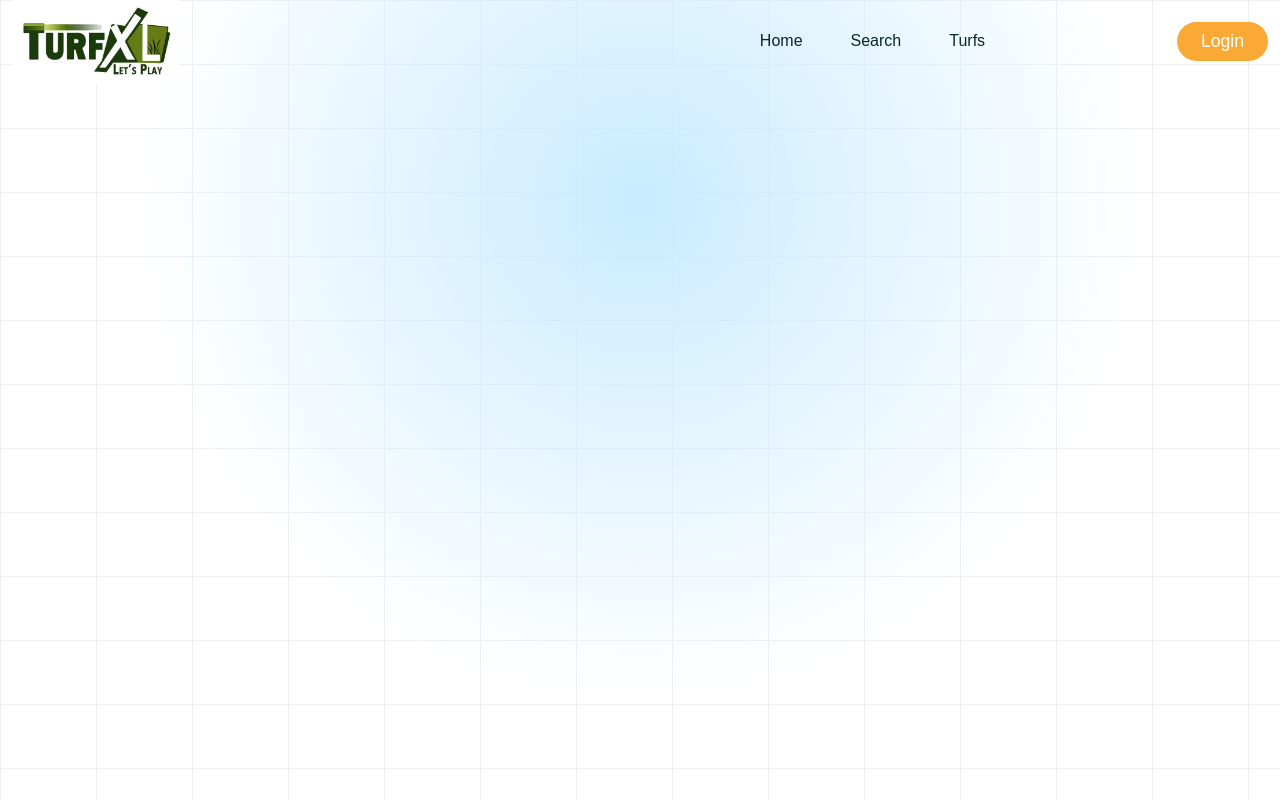
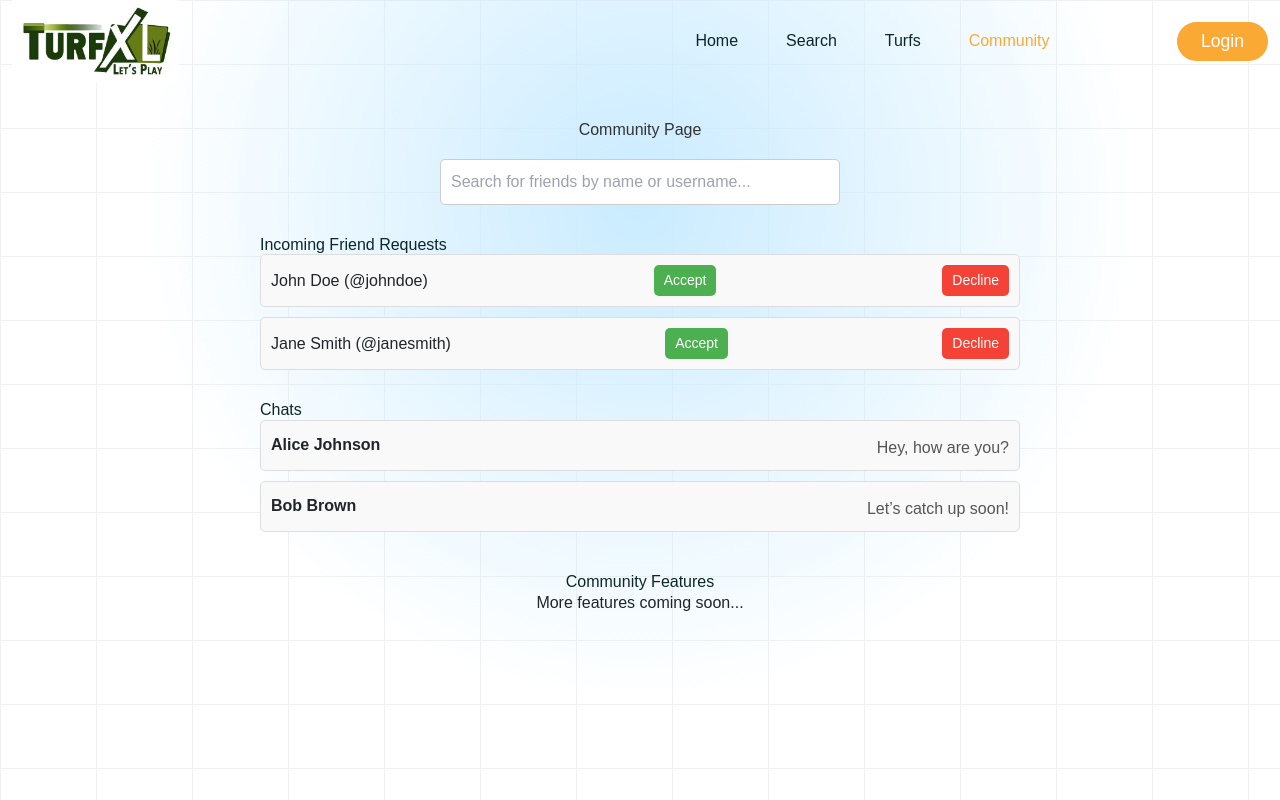
Before and after one commit to Notoriousmb10/TURFxL, a React (Create React App) app in the folder frontend/: page /community in a window 1280 px wide. Built offline with nearby package versions, Linux system fonts and the light colour scheme; no server answers.

Commit message:
made some changes to the frontend and added a new page for the community page

```diff
--- a/frontend/src/components/Header/Header.jsx
+++ b/frontend/src/components/Header/Header.jsx
@@ -27,6 +27,10 @@ const nav__links = [
   {
     path: "/turfs",
     display: "Turfs",
+  },
+  {
+    path: "/community",
+    display: "Community",
   },
 ];
 
--- /dev/null
+++ b/frontend/src/pages/CommunityPage.css
@@ -0,0 +1,110 @@
+.community-page {
+  font-family: Arial, sans-serif;
+  padding: 20px;
+  max-width: 800px;
+  margin: 0 auto;
+}
+
+.title {
+  text-align: center;
+  color: #333;
+}
+
+.search-bar-container {
+  margin: 20px 0;
+  text-align: center;
+}
+
+.search-bar {
+  width: 100%;
+  max-width: 400px;
+  padding: 10px;
+  font-size: 16px;
+  border: 1px solid #ccc;
+  border-radius: 5px;
+}
+
+.results-container {
+  margin-top: 20px;
+}
+
+.user-list {
+  list-style: none;
+  padding: 0;
+}
+
+.user-item {
+  padding: 10px;
+  border: 1px solid #ddd;
+  border-radius: 5px;
+  margin-bottom: 10px;
+  background-color: #f9f9f9;
+}
+
+.no-results {
+  text-align: center;
+  color: #888;
+}
+
+.features-section {
+  margin-top: 40px;
+  text-align: center;
+}
+
+.friend-requests-section,
+.chat-section {
+  margin-top: 30px;
+}
+
+.friend-requests-list,
+.chat-list {
+  list-style: none;
+  padding: 0;
+}
+
+.friend-request-item,
+.chat-item {
+  padding: 10px;
+  border: 1px solid #ddd;
+  border-radius: 5px;
+  margin-bottom: 10px;
+  background-color: #f9f9f9;
+  display: flex;
+  justify-content: space-between;
+  align-items: center;
+}
+
+.accept-btn,
+.decline-btn {
+  margin-left: 10px;
+  padding: 5px 10px;
+  font-size: 14px;
+  border: none;
+  border-radius: 5px;
+  cursor: pointer;
+}
+
+.accept-btn {
+  background-color: #4caf50;
+  color: white;
+}
+
+.decline-btn {
+  background-color: #f44336;
+  color: white;
+}
+
+.chat-name {
+  font-weight: bold;
+}
+
+.chat-message {
+  color: #555;
+  margin-top: 5px;
+}
+
+.no-requests,
+.no-chats {
+  text-align: center;
+  color: #888;
+}
--- /dev/null
+++ b/frontend/src/pages/CommunityPage.jsx
@@ -0,0 +1,81 @@
+import React, { useState } from 'react';
+import './CommunityPage.css'; // Importing CSS for styling
+
+const CommunityPage = () => {
+  const [searchTerm, setSearchTerm] = useState('');
+  const [users, setUsers] = useState([
+    { id: 1, name: 'John Doe', username: 'johndoe' },
+    { id: 2, name: 'Jane Smith', username: 'janesmith' },
+    { id: 3, name: 'Alice Johnson', username: 'alicej' },
+  ]);
+  const [friendRequests, setFriendRequests] = useState([
+    { id: 1, name: 'John Doe', username: 'johndoe' },
+    { id: 2, name: 'Jane Smith', username: 'janesmith' },
+  ]);
+  const [chats, setChats] = useState([
+    { id: 1, name: 'Alice Johnson', lastMessage: 'Hey, how are you?' },
+    { id: 2, name: 'Bob Brown', lastMessage: 'Let’s catch up soon!' },
+  ]);
+
+  const handleSearch = (e) => {
+    setSearchTerm(e.target.value);
+  };
+
+  const filteredUsers = users.filter(
+    (user) =>
+      user.name.toLowerCase().includes(searchTerm.toLowerCase()) ||
+      user.username.toLowerCase().includes(searchTerm.toLowerCase())
+  );
+
+  return (
+    <div className="community-page">
+      <h1 className="title">Community Page</h1>
+      <div className="search-bar-container">
+        <input
+          type="text"
+          className="search-bar"
+          placeholder="Search for friends by name or username..."
+          value={searchTerm}
+          onChange={handleSearch}
+        />
+      </div>
+      <div className="friend-requests-section">
+        <h2>Incoming Friend Requests</h2>
+        {friendRequests.length > 0 ? (
+          <ul className="friend-requests-list">
+            {friendRequests.map((request) => (
+              <li key={request.id} className="friend-request-item">
+                {request.name} (@{request.username})
+                <button className="accept-btn">Accept</button>
+                <button className="decline-btn">Decline</button>
+              </li>
+            ))}
+          </ul>
+        ) : (
+          <p className="no-requests">No friend requests</p>
+        )}
+      </div>
+      <div className="chat-section">
+        <h2>Chats</h2>
+        {chats.length > 0 ? (
+          <ul className="chat-list">
+            {chats.map((chat) => (
+              <li key={chat.id} className="chat-item">
+                <div className="chat-name">{chat.name}</div>
+                <div className="chat-message">{chat.lastMessage}</div>
+              </li>
+            ))}
+          </ul>
+        ) : (
+          <p className="no-chats">No active chats</p>
+        )}
+      </div>
+      <div className="features-section">
+        <h2>Community Features</h2>
+        <p>More features coming soon...</p>
+      </div>
+    </div>
+  );
+};
+
+export default CommunityPage;
--- a/frontend/src/router/Router.js
+++ b/frontend/src/router/Router.js
@@ -6,6 +6,7 @@ import Tours from "../pages/Tours";
 import Login from "../pages/Login";
 import Register from "../pages/Register";
 import ThankYou from "../pages/ThankYou";
+import CommunityPage from "../pages/CommunityPage";
 import TurfDisplay from "../pages/TurfDisplay";
 import SearchResult from "../pages/SearchResult";
 import SearchPage from "../components/Search/SearchPage";
@@ -18,6 +19,7 @@ const Routers = () => {
       <Route path="/" element={<Navigate to="/home" />} />
       <Route path="/home" element={<Home />} />
       <Route path="/turfs" element={<Tours />} />
+      <Route path="/community" element={<CommunityPage />} />
       <Route path="/login" element={<Login />} />
       <Route path="/register" element={<Register />} />
       <Route path="/search" element={<SearchPage />} />
```
Also changed, not shown: 1 other file (tests, documents, lock files or other folders).
